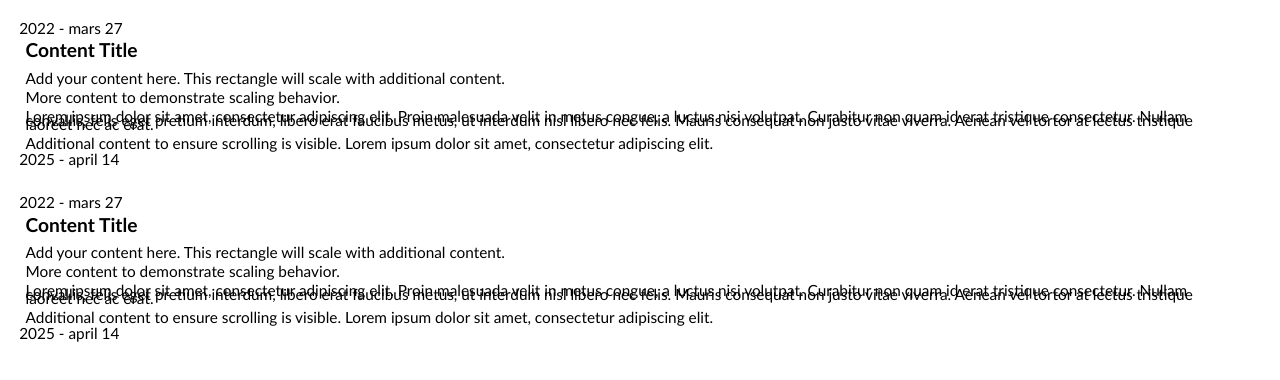
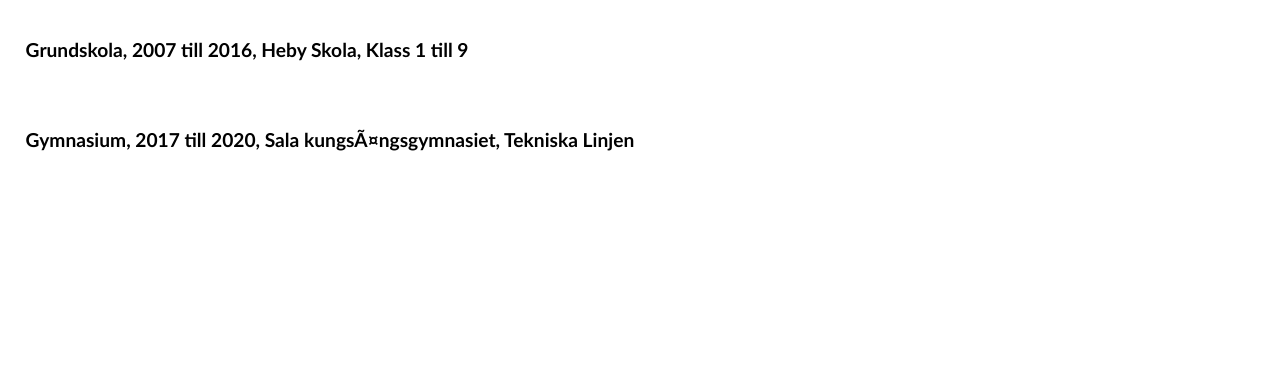
Before and after one commit to 1Oeee/Cv_kod, a plain HTML site: page kunskap.html in a window 1280 px wide. Drawn offline with Linux system fonts and the light colour scheme.

Commit message:
Update kunskap.html

```diff
--- a/kunskap.html
+++ b/kunskap.html
@@ -12,28 +12,28 @@
 </head>
 <body>
     <div class="content-box">
-        <span class="start-year">2022 - mars 27</span>
-        <span class="end-year">2025 - april 14</span>
+        <span class="start-year"></span>
+        <span class="end-year"></span>
 
-        <h1>Content Title</h1>
-        <p>Add your content here. This rectangle will scale with additional content.</p>
+        <h1>Grundskola, 2007 till 2016, Heby Skola, Klass 1 till 9</h1>
+        <p></p>
         <div>
-            <p>More content to demonstrate scaling behavior.</p>
-            <p>Lorem ipsum dolor sit amet, consectetur adipiscing elit. Proin malesuada velit in metus congue, a luctus nisi volutpat. Curabitur non quam id erat tristique consectetur. Nullam convallis, felis eget pretium interdum, libero erat faucibus metus, ut interdum nisl libero nec felis. Mauris consequat non justo vitae viverra. Aenean vel tortor at lectus tristique laoreet nec ac erat.</p>
-            <p>Additional content to ensure scrolling is visible. Lorem ipsum dolor sit amet, consectetur adipiscing elit.</p>
+            <p></p>
+            <p></p>
+            <p></p>
         </div>
     </div>
 
     <div class="content-box">
-        <span class="start-year">2022 - mars 27</span>
-        <span class="end-year">2025 - april 14</span>
+        <span class="start-year"></span>
+        <span class="end-year"></span>
 
-        <h1>Content Title</h1>
-        <p>Add your content here. This rectangle will scale with additional content.</p>
+        <h1>Gymnasium, 2017 till 2020, Sala kungsÃ¤ngsgymnasiet, Tekniska Linjen</h1>
+        <p></p>
         <div>
-            <p>More content to demonstrate scaling behavior.</p>
-            <p>Lorem ipsum dolor sit amet, consectetur adipiscing elit. Proin malesuada velit in metus congue, a luctus nisi volutpat. Curabitur non quam id erat tristique consectetur. Nullam convallis, felis eget pretium interdum, libero erat faucibus metus, ut interdum nisl libero nec felis. Mauris consequat non justo vitae viverra. Aenean vel tortor at lectus tristique laoreet nec ac erat.</p>
-            <p>Additional content to ensure scrolling is visible. Lorem ipsum dolor sit amet, consectetur adipiscing elit.</p>
+            <p></p>
+            <p></p>
+            <p></p>
         </div>
     </div>
 
```
